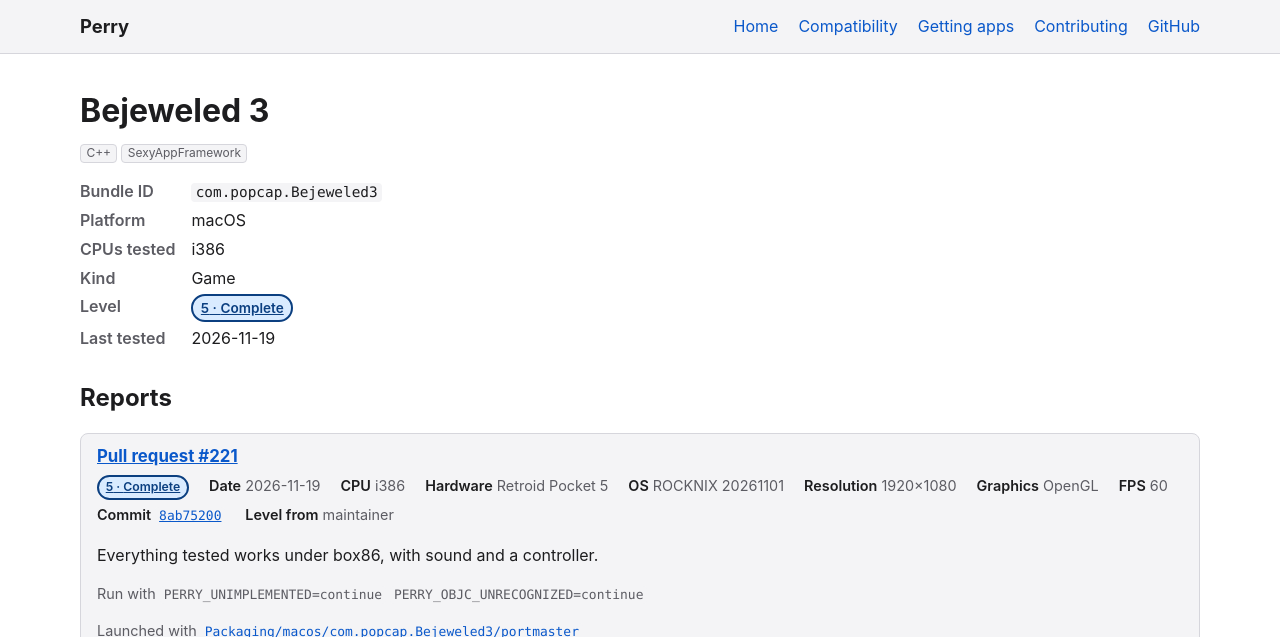
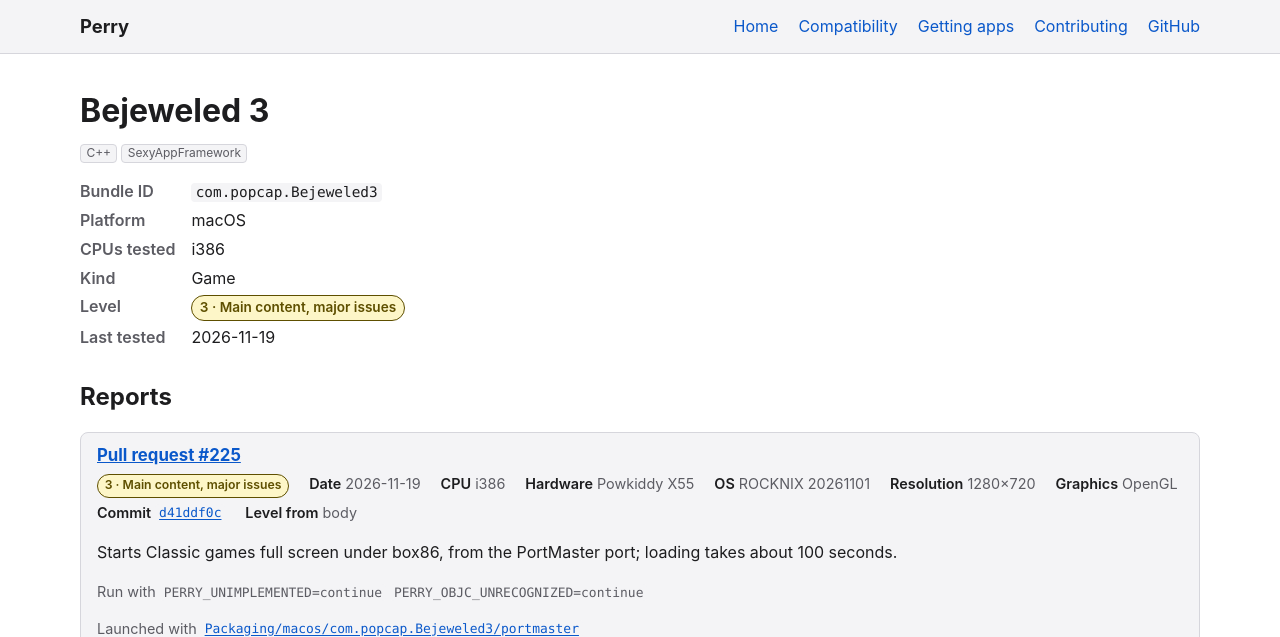
Before and after one commit to MillerTechnologyPeru/Perry, a Jekyll site: the page built from docs/_apps/macos/com.popcap.Bejeweled3.md, in a window 1280 px wide and 1400 px high, cut to the strip 0-637 px from the top of the window. Built offline with Jekyll 4.4.1, drawn with Linux system fonts in a browser that asks for light colours; some of the changed text lies outside the part shown.

Commit message:
Add Bejeweled 3's reports from the Packaging launcher on the OptiPlex and the PortMaster port on the Powkiddy X55

```diff
--- a/docs/_apps/macos/com.popcap.Bejeweled3.md
+++ b/docs/_apps/macos/com.popcap.Bejeweled3.md
@@ -95,6 +95,40 @@ reports:
     screenshots:
       - url: https://github.com/user-attachments/assets/52a05b2a-72af-423b-95ad-121b2e6b75be
         caption: A Classic game full screen
+  - pr: 225
+    date: 2026-11-19
+    perry: "d41ddf0c"
+    platform: macos
+    cpu: i386
+    hardware: Dell OptiPlex 7020
+    os: Debian 13
+    packaging: Packaging/macos/com.popcap.Bejeweled3/linux
+    resolution: "1024x768"
+    env:
+      - "PERRY_UNIMPLEMENTED=continue"
+      - "PERRY_OBJC_UNRECOGNIZED=continue"
+      - "SteamAppId=78000"
+    graphics: OpenGL
+    fps: 60
+    level: 5
+    source: maintainer
+    notes: Everything tested works, started from the Packaging launcher, with MangoHud.
+  - pr: 225
+    date: 2026-11-19
+    perry: "d41ddf0c"
+    platform: macos
+    cpu: i386
+    hardware: Powkiddy X55
+    os: ROCKNIX 20261101
+    packaging: Packaging/macos/com.popcap.Bejeweled3/portmaster
+    resolution: "1280x720"
+    env:
+      - "PERRY_UNIMPLEMENTED=continue"
+      - "PERRY_OBJC_UNRECOGNIZED=continue"
+    graphics: OpenGL
+    level: 3
+    source: body
+    notes: Starts Classic games full screen under box86, from the PortMaster port; loading takes about 100 seconds.
 ---
 
 Needs `PERRY_UNIMPLEMENTED=continue` and `PERRY_OBJC_UNRECOGNIZED=continue`.
```
